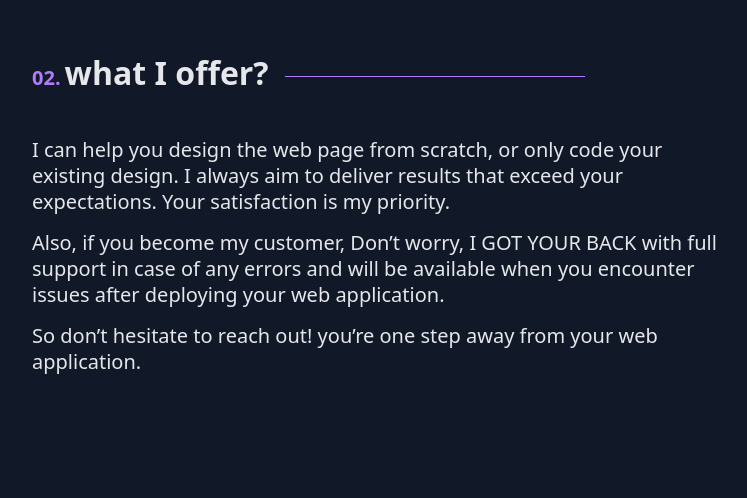
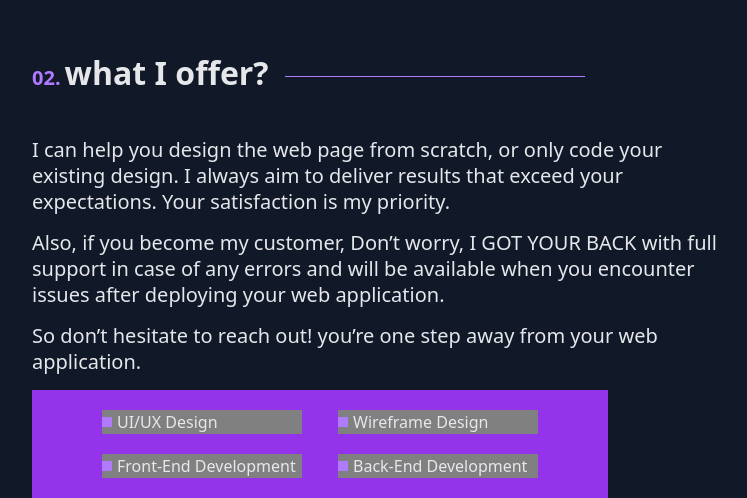
Before and after one commit to xmarya/portfolio.v2, a React (Vite) app: page / in a window 1280 px wide. Shown: the part 2411-2909 px from the top of the page, without its empty margins (32-779 px from the left). Before the commit the page ends 2801 px from the top, so only its background shows below. Built offline with nearby package versions, Linux system fonts and the light colour scheme.

Commit message:
a littel bit until finishing the offers section

```diff
--- a/src/index.css
+++ b/src/index.css
@@ -84,6 +84,7 @@ a:focus:not(:hover) {
 html {
   font-size: 62.5%;
   overflow-x: hidden;
+  /* scroll-snap-type: y mandatory; */
   scroll-behavior: smooth;
   scrollbar-width: thin;
   position: relative;
@@ -94,6 +95,15 @@ body {
   max-width: 128rem;
   min-height: 100vh;
   color: var(--colour-grey-200);
+}
+
+::selection {
+  background-color: var(--neon-purple);
+  color: var(--colour-grey-500);
+}
+
+section {
+  scroll-snap-align: center;
 }
 
 h1,
@@ -124,9 +134,9 @@ button {
   cursor: pointer;
 }
 
-/* *:disabled {
+*:disabled {
   cursor: not-allowed;
-} */
+}
 
 select:disabled,
 input:disabled {
@@ -159,7 +169,6 @@ ol {
   list-style: none;
 }
 
-
 img {
   max-width: 100%;
 
--- a/src/sections/Offer.jsx
+++ b/src/sections/Offer.jsx
@@ -1,6 +1,40 @@
+import styled from "styled-components";
 import AnimatedWrapper from "../UI/AnimatedWrapper";
-import { SectionHeading } from "../UI/Headings";
+import { SectionHeading, SectionSubHeading } from "../UI/Headings";
 import { Section } from "../UI/Section";
+
+
+const OffersList = styled.ul`
+  list-style-position: inside;
+  display: flex;
+  flex-wrap: wrap;
+  gap: 2rem;
+  padding: 2rem 7rem;
+`;
+
+const OffersListItems = styled.li`
+/* making each item the same width in order to make the correctley aligned by setting  justify-content: start*/
+  width: 20rem;
+  text-align: start;
+  font-size: var(--lg-text);
+  text-transform: capitalize;
+  display: flex;
+  align-items: center;
+  justify-content: start;
+
+  background-color: grey;
+
+  &::before {
+    content: "";
+    position: relative;
+    display: block;
+    background-color: var(--neon-purple);
+    width: 1rem;
+    height: 1rem;
+    margin-right: 0.5rem;
+  }
+`;
+
 
 export default function Offer() {
   return (
@@ -28,6 +62,17 @@ export default function Offer() {
           application.
         </p>
       </AnimatedWrapper>
+
+      <div className="bg-black w-[50%]">
+        {/* <SectionSubHeading>My Services:</SectionSubHeading> */}
+        <ul className="bg-purple-600 list-inside flex flex-wrap items-start justify-between gap-8 py-8 px-28">
+          <OffersListItems>UI/UX Design</OffersListItems>
+          <OffersListItems>Wireframe Design</OffersListItems>
+          <OffersListItems>front-end Development</OffersListItems>
+          <OffersListItems>Back-end Development</OffersListItems>
+        </ul>
+      </div>
+
     </Section>
   );
 }
```
